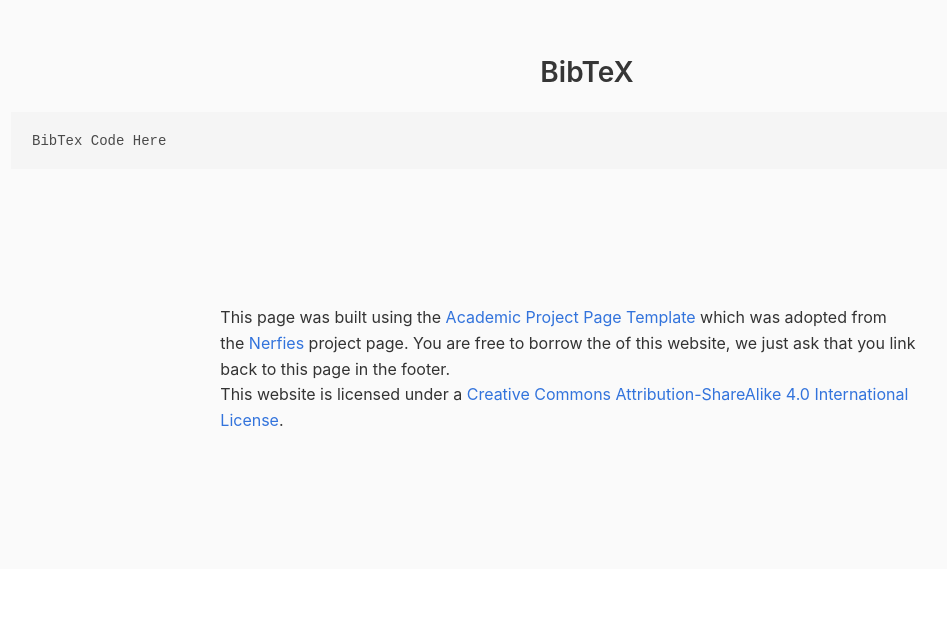
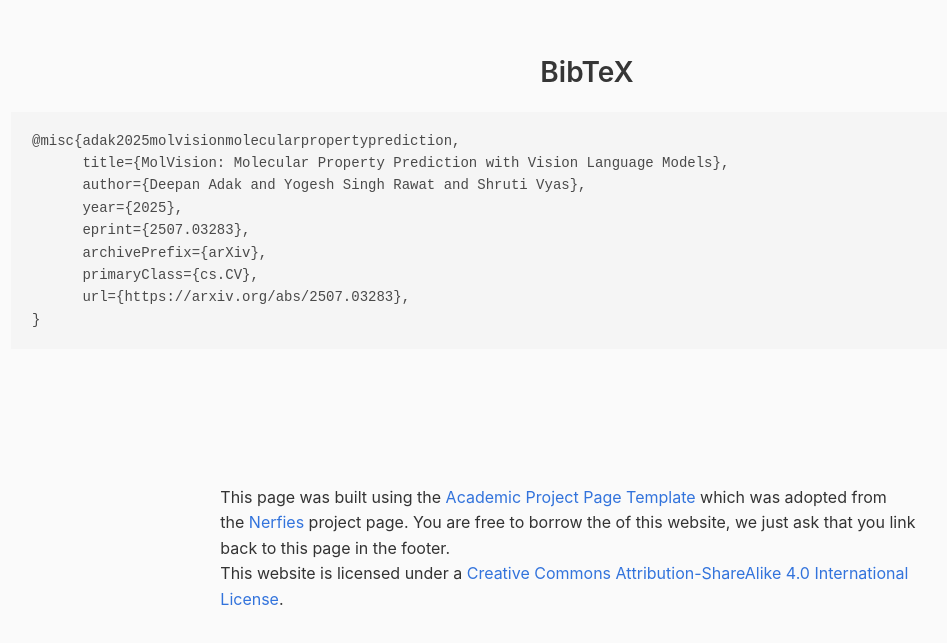
Before and after one commit to molvision/MolVision, a plain HTML site: page index.html in a window 1280 px wide. Shown: the part 5938-6581 px from the top of the page, without its empty margins (53-1000 px from the left). Before the commit the page ends 6507 px from the top, so only its background shows below. Drawn offline with nearby package versions, Linux system fonts and the light colour scheme; some icons are missing; a web font is replaced by a local one.

Commit message:
adding bibetex citation

```diff
--- a/index.html
+++ b/index.html
@@ -379,7 +379,15 @@
   <section class="section" id="BibTeX">
     <div class="container is-max-desktop content">
       <h2 class="title">BibTeX</h2>
-      <pre><code>BibTex Code Here</code></pre>
+      <pre><code>@misc{adak2025molvisionmolecularpropertyprediction,
+      title={MolVision: Molecular Property Prediction with Vision Language Models},
+      author={Deepan Adak and Yogesh Singh Rawat and Shruti Vyas},
+      year={2025},
+      eprint={2507.03283},
+      archivePrefix={arXiv},
+      primaryClass={cs.CV},
+      url={https://arxiv.org/abs/2507.03283},
+}</code></pre>
     </div>
 </section>
 <!--End BibTex citation -->
```
